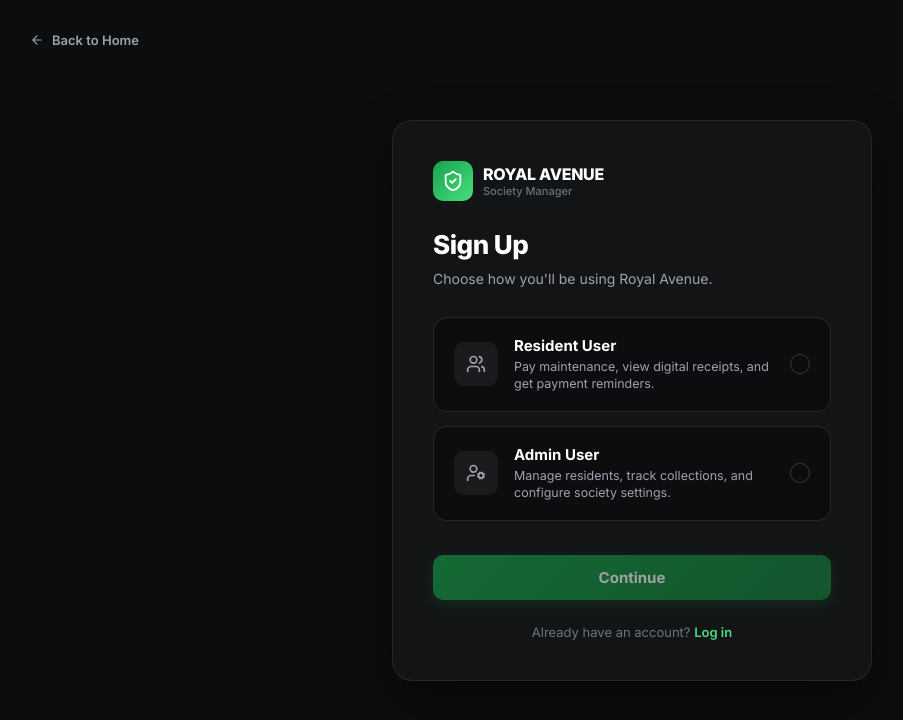
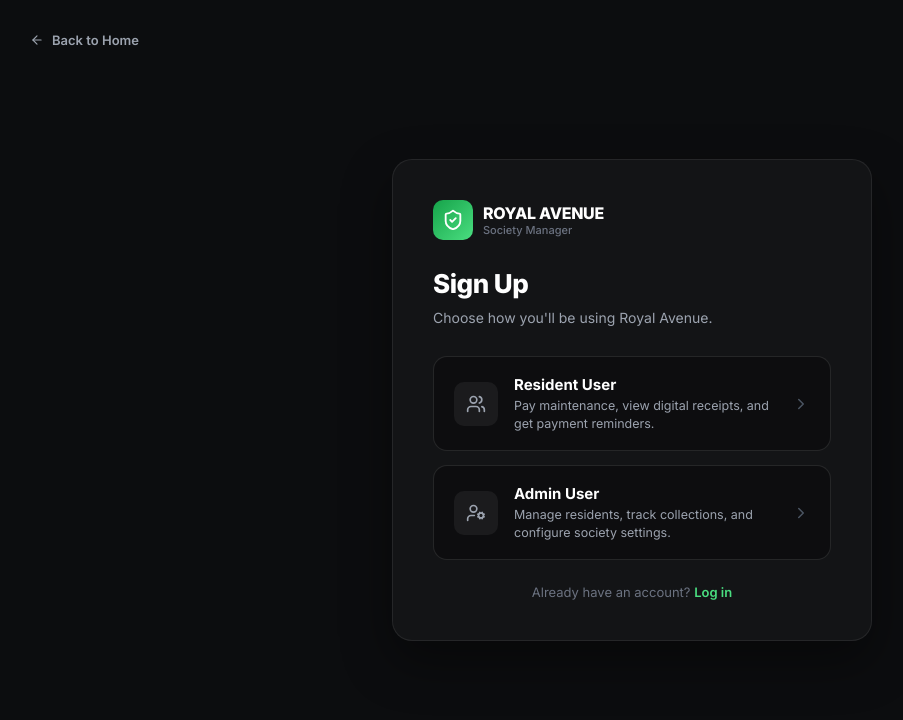
Before and after one commit to vineet-maurya/frontend-SMS-Society-Maintenance-System-, a React app: page /signup in a window 1280 px wide. Shown: the top 720 px of the page, without its empty margins (8-911 px from the left). Built offline with nearby package versions, Linux system fonts and the light colour scheme; the HTML template or start-up script is replaced by a standard one.

Commit message:
Resident User click navigates straight to Signup form

```diff
--- a/src/allcss/roleselect.css
+++ b/src/allcss/roleselect.css
@@ -3,15 +3,16 @@
    Styling for <RoleSelectPage /> — the account-type step shown
    before the Signup form. Reuses the shared .auth-* shell from
    signup.css (root, back button, card, logo, title, subtitle,
-   submit button, switch-text) and only adds the selectable
-   role-option cards below.
+   switch-text) and only adds the clickable role-option cards
+   below. Clicking a card navigates straight to the Signup form
+   with that role — there's no separate "selected" state.
    ============================================================ */
 
 .role-options {
   display: flex;
   flex-direction: column;
   gap: 14px;
-  margin-bottom: 28px;
+  margin-bottom: 8px;
 }
 
 .role-option {
@@ -30,20 +31,24 @@
 }
 
 .role-option:hover {
-  border-color: rgba(255, 255, 255, 0.22);
-  background: rgba(255, 255, 255, 0.05);
+  border-color: rgba(74, 222, 128, 0.4);
+  background: rgba(74, 222, 128, 0.06);
+}
+
+.role-option:hover .role-option-icon {
+  background: linear-gradient(135deg, #16a34a, #4ade80);
+  color: white;
+}
+
+.role-option:hover .role-option-arrow {
+  color: #4ade80;
+  transform: translateX(2px);
 }
 
 .role-option:focus-visible {
   outline: none;
   border-color: rgba(74, 222, 128, 0.5);
   box-shadow: 0 0 0 3px rgba(74, 222, 128, 0.12);
-}
-
-.role-option-selected,
-.role-option-selected:hover {
-  border-color: rgba(74, 222, 128, 0.55);
-  background: rgba(74, 222, 128, 0.07);
 }
 
 .role-option-icon {
@@ -57,11 +62,6 @@
   background: rgba(255, 255, 255, 0.06);
   color: #9ca3af;
   transition: all 0.2s ease;
-}
-
-.role-option-selected .role-option-icon {
-  background: linear-gradient(135deg, #16a34a, #4ade80);
-  color: white;
 }
 
 .role-option-text {
@@ -82,27 +82,10 @@
   line-height: 1.4;
 }
 
-.role-option-check {
-  width: 20px;
-  height: 20px;
-  border-radius: 50%;
-  border: 1.5px solid rgba(255, 255, 255, 0.18);
-  display: flex;
-  align-items: center;
-  justify-content: center;
+.role-option-arrow {
+  color: #4b5563;
   flex-shrink: 0;
-  color: transparent;
   transition: all 0.2s ease;
-}
-
-.role-option-selected .role-option-check {
-  border-color: #4ade80;
-  background: #4ade80;
-  color: #0c0d0f;
-}
-
-.role-select-continue-btn {
-  width: 100%;
 }
 
 @media (max-width: 540px) {
--- a/src/components/RoleSelectPage.jsx
+++ b/src/components/RoleSelectPage.jsx
@@ -1,14 +1,15 @@
-import React, { useState } from 'react';
+import React from 'react';
 import { useNavigate, Link } from 'react-router-dom';
-import { ShieldCheck, Users, UserCog, Check, ArrowLeft } from 'lucide-react';
+import { ShieldCheck, Users, UserCog, ChevronRight, ArrowLeft } from 'lucide-react';
 import "../allcss/signup.css";
 import "../allcss/roleselect.css";
 
-// Standalone by design: this page doesn't yet feed into the Signup form
-// (that wiring is a separate step). If a parent supplies onContinue, it's
-// called with the chosen role; otherwise this falls back to navigating to
-// /signup with the role in router state, same prop pattern as
-// SignupPage's onSignup / LoginPage's onLogin.
+// Standalone by design: this page doesn't yet feed into the Signup form's
+// own submission logic (auth.controller.js still decides the real role
+// server-side). If a parent supplies onContinue, it's called with the
+// clicked role; otherwise this falls back to navigating straight to the
+// existing Signup form (/signup/details) with the role in router state —
+// same prop pattern as SignupPage's onSignup / LoginPage's onLogin.
 const ROLE_OPTIONS = [
   {
     value: 'user',
@@ -26,17 +27,12 @@ const ROLE_OPTIONS = [
 
 export default function RoleSelectPage({ onContinue }) {
   const navigate = useNavigate();
-  const [selectedRole, setSelectedRole] = useState(null);
 
-  const handleContinue = () => {
-    if (!selectedRole) return;
+  const handleSelect = (role) => {
     if (onContinue) {
-      onContinue(selectedRole);
+      onContinue(role);
     } else {
-      // /signup is now this page itself, so the standalone fallback (used
-      // only if a parent doesn't wire onContinue) points at the actual
-      // Signup form's route instead.
-      navigate('/signup/details', { state: { role: selectedRole } });
+      navigate('/signup/details', { state: { role } });
     }
   };
 
@@ -63,14 +59,12 @@ export default function RoleSelectPage({ onContinue }) {
         <div className="role-options">
           {ROLE_OPTIONS.map((option) => {
             const Icon = option.icon;
-            const isSelected = selectedRole === option.value;
             return (
               <button
                 type="button"
                 key={option.value}
-                className={`role-option${isSelected ? ' role-option-selected' : ''}`}
-                onClick={() => setSelectedRole(option.value)}
-                aria-pressed={isSelected}
+                className="role-option"
+                onClick={() => handleSelect(option.value)}
               >
                 <div className="role-option-icon">
                   <Icon size={20} />
@@ -79,22 +73,11 @@ export default function RoleSelectPage({ onContinue }) {
                   <div className="role-option-title">{option.title}</div>
                   <div className="role-option-desc">{option.description}</div>
                 </div>
-                <div className="role-option-check">
-                  {isSelected && <Check size={13} strokeWidth={3} />}
-                </div>
+                <ChevronRight size={18} className="role-option-arrow" />
               </button>
             );
           })}
         </div>
-
-        <button
-          type="button"
-          className="auth-submit-btn role-select-continue-btn"
-          disabled={!selectedRole}
-          onClick={handleContinue}
-        >
-          Continue
-        </button>
 
         <p className="auth-switch-text">
           Already have an account? <Link to="/login">Log in</Link>
```
